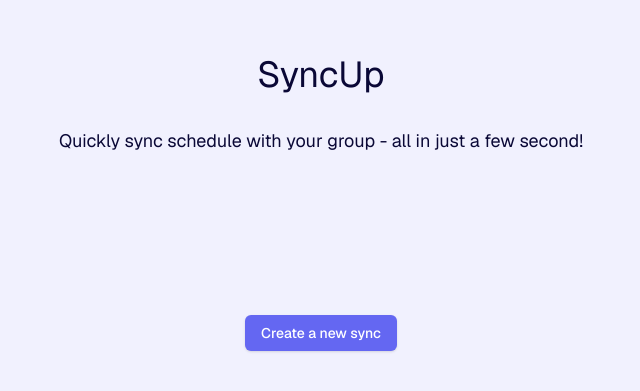
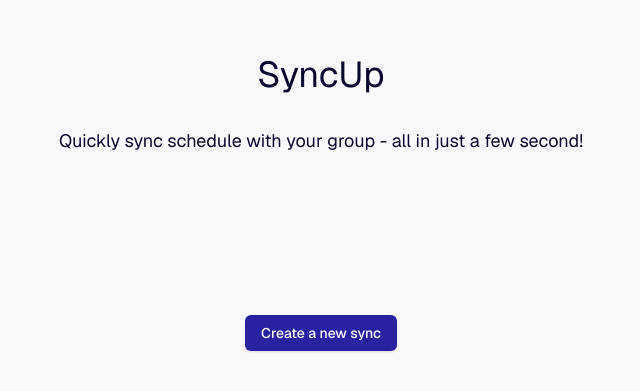
Before and after one commit to Tae-uni/syncup, a Next.js app in the folder client/: page / in a window 1280 px wide. Shown: the part 197-588 px from the top of the page, without its empty margins (319-959 px from the left). Built offline with nearby package versions, Linux system fonts and the light colour scheme.

Commit message:
:art: (client) update global color and meta description

```diff
--- a/client/src/app/globals.css
+++ b/client/src/app/globals.css
@@ -12,25 +12,25 @@
 
 @layer base {
   :root {
-    --background: 238 85% 97%;
-    --foreground: 243 75% 12%;
+    --background: 243 30% 98%;
+    --foreground: 243 75% 10%;
     --card: 0 0% 100%;
     --card-foreground: 243 75% 12%;
     --popover: 0 0% 100%;
-    --popover-foreground: 243 75% 12%;
-    --primary: 239 84% 67%;
+    --popover-foreground: 243 75% 10%;
+    --primary: 243 65% 38%;
     --primary-foreground: 0 0% 100%;
-    --secondary: 240 20% 96%;
-    --secondary-foreground: 243 75% 12%;
-    --muted: 240 20% 96%;
-    --muted-foreground: 240 4% 46%;
-    --accent: 240 20% 93%;
-    --accent-foreground: 243 75% 12%;
+    --secondary: 243 25% 94%;
+    --secondary-foreground: 243 75% 10%;
+    --muted: 243 25% 94%;
+    --muted-foreground: 243 15% 48%;
+    --accent: 243 30% 90%;
+    --accent-foreground: 243 75% 10%;
     --destructive: 0 84.2% 60.2%;
     --destructive-foreground: 0 0% 100%;
-    --border: 240 15% 90%;
-    --input: 240 15% 90%;
-    --ring: 239 84% 67%;
+    --border: 243 20% 88%;
+    --input: 243 20% 88%;
+    --ring: 233 65% 38%;
     --radius: 0.5rem;
   }
 
--- a/client/src/app/layout.tsx
+++ b/client/src/app/layout.tsx
@@ -5,7 +5,7 @@ import "./globals.css";
 
 export const metadata: Metadata = {
   title: "SyncUp",
-  description: "Generated by create next app",
+  description: "No sign-ups. Just create a Sync, share the link, and let everyone vote.",
 };
 
 export default function RootLayout({
```
